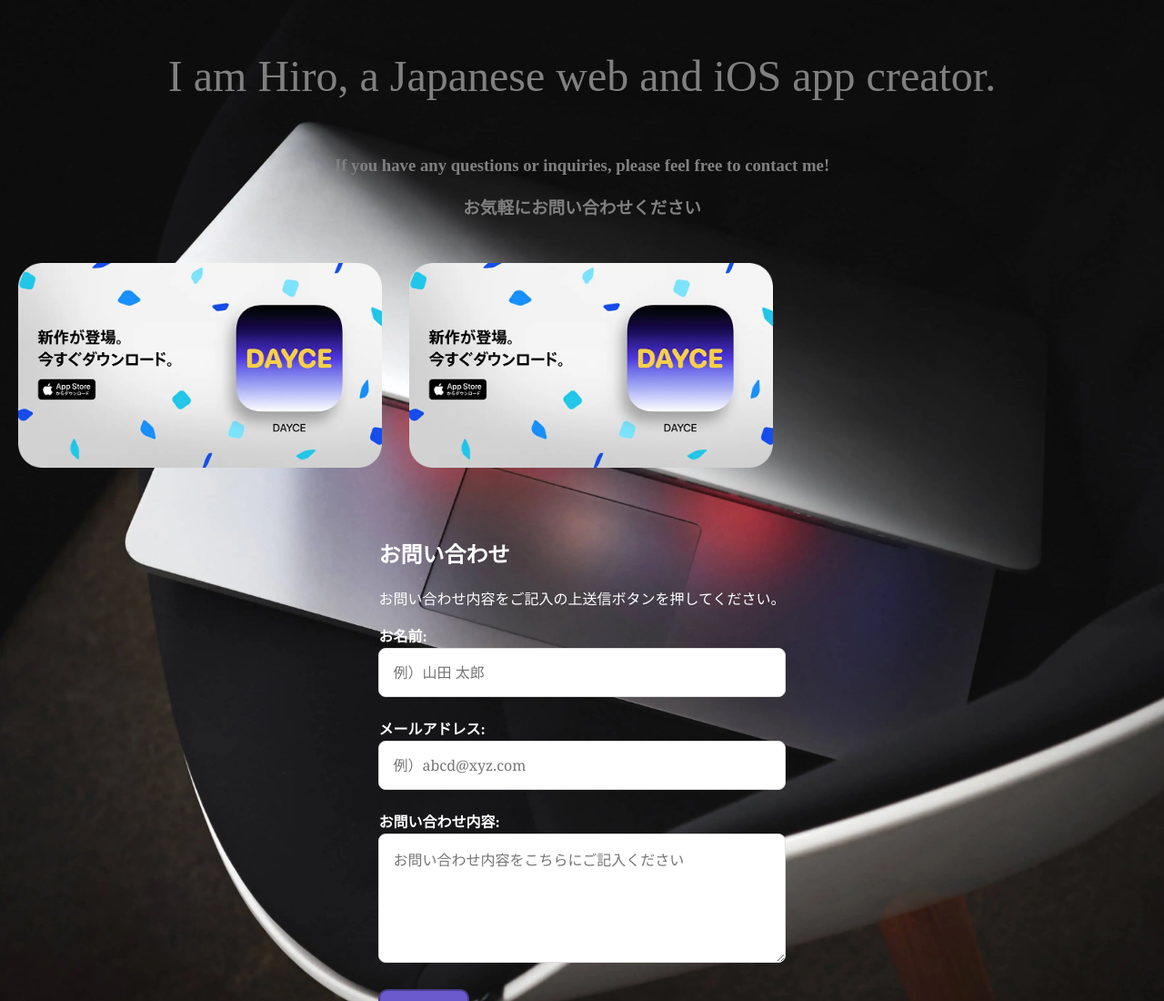
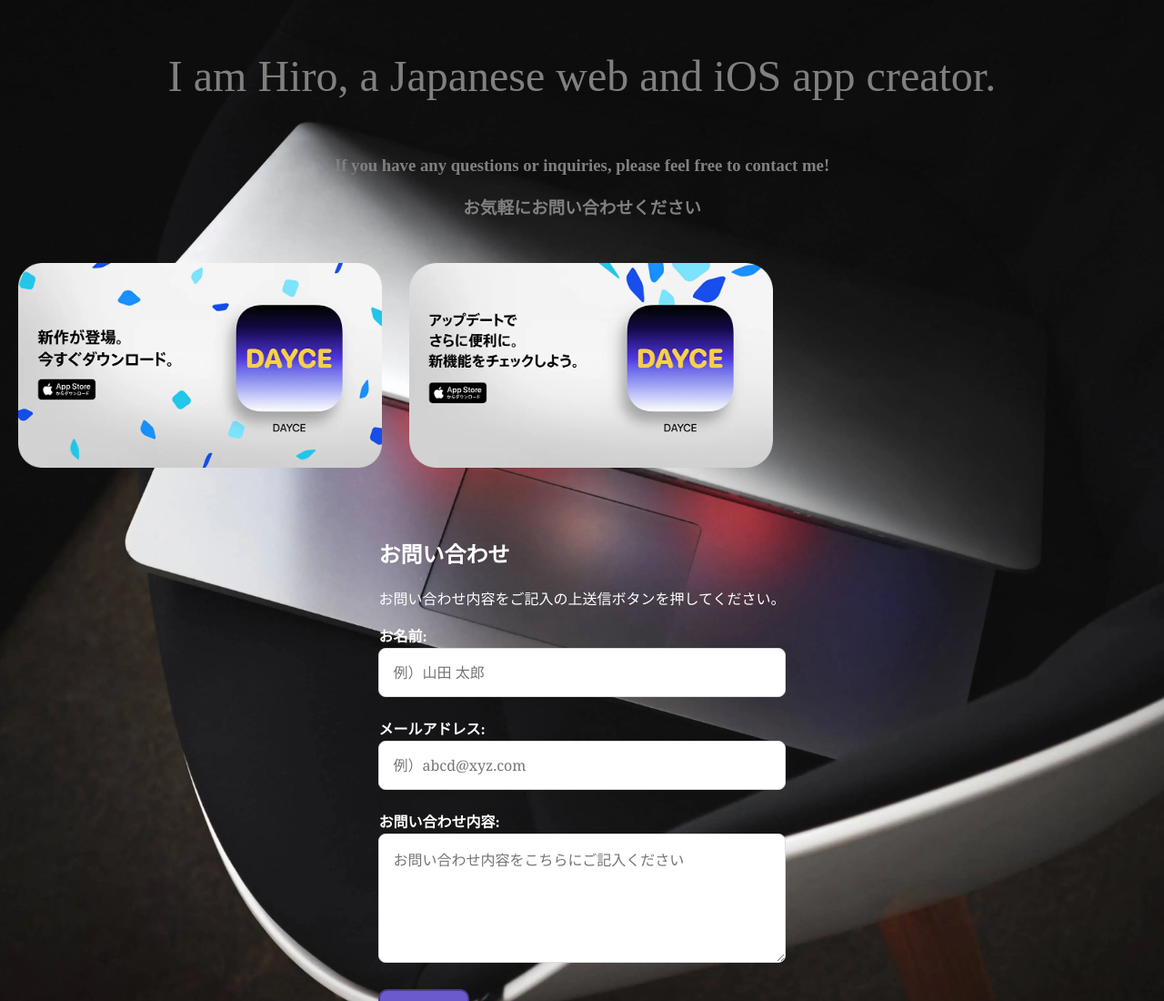
Before and after one commit to hiromiyu/Portfolio, a plain HTML site: page index.html in a window 1280 px wide. Shown: the top 1100 px of the page at 91% size. Drawn offline with Linux system fonts and the light colour scheme.

Commit message:
アプリ画像の追加

```diff
--- a/index.html
+++ b/index.html
@@ -34,7 +34,7 @@
         <div class="scroll-item">
             <a
                 href="https://apps.apple.com/us/app/dayce/id6444592652?itscg=30200&itsct=apps_box_badge&mttnsubad=6444592652">
-                <img src="IMG_3796.WEBP" alt="DAYCEアプリのスクリーンショット"
+                <img src="IMG_4020.WEBP" alt="DAYCEアプリのスクリーンショット"
                     style="width: 100%; max-width: 500px; height: auto; overflow: hidden; display: inline-block; ">
             </a>
         </div>
```
Also changed, not shown: IMG_4020.WEBP (added).
